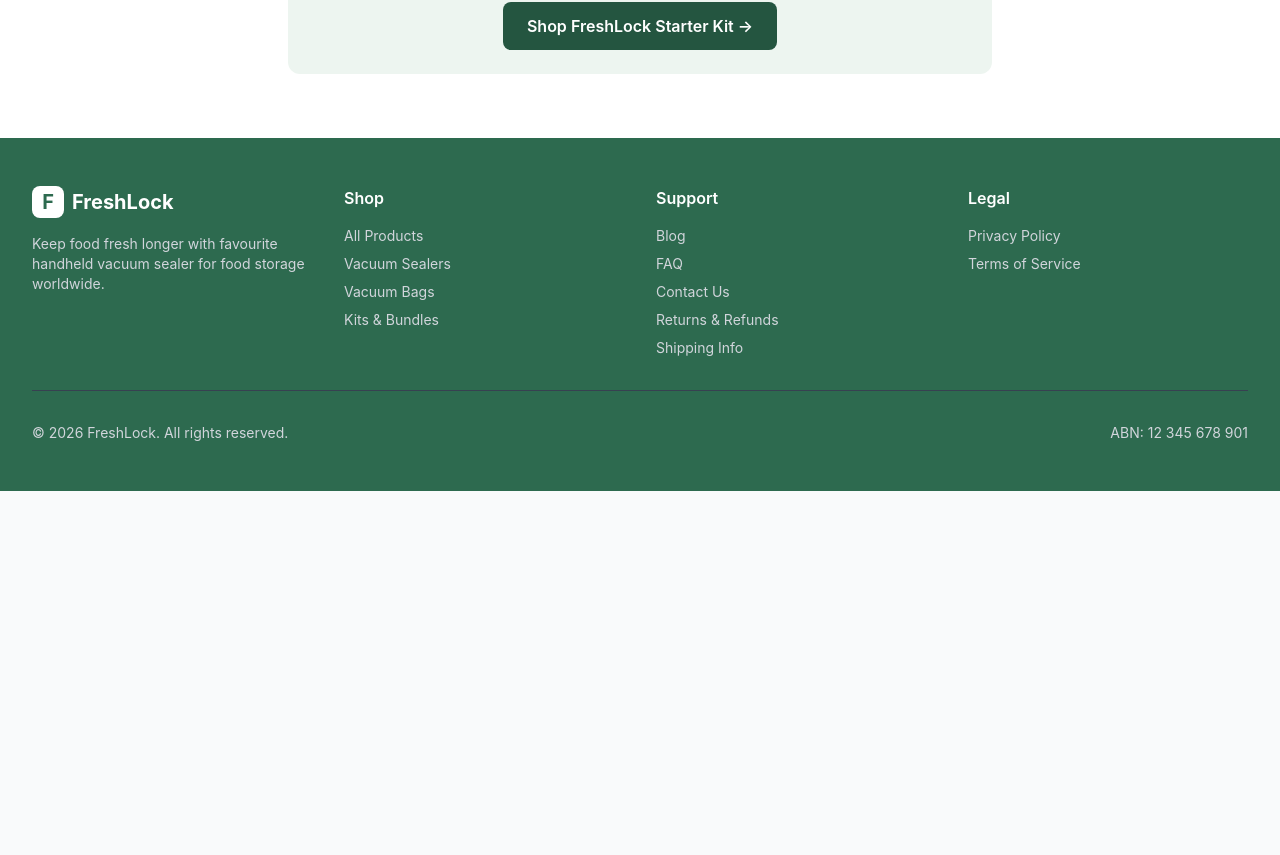
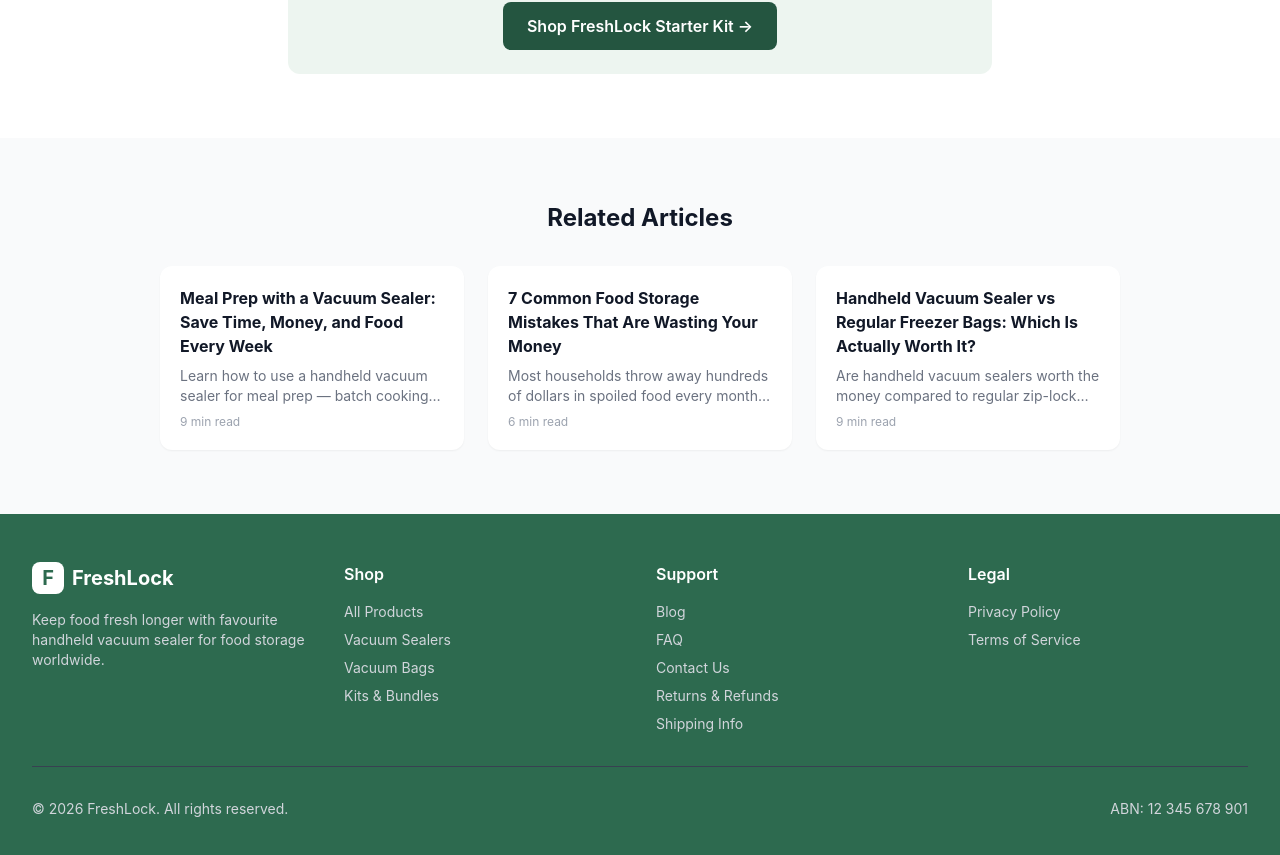
Before and after one commit to jasonyuan886/freshlock-store, a Next.js app: page /blog/best-foods-to-vacuum-seal in a window 1280 px wide. Shown: the part 4744-5599 px from the top of the page. Before the commit the page ends 5235 px from the top, so only its background shows below. Built offline with nearby package versions, Linux system fonts and the light colour scheme.

Commit message:
SEO: add Related Articles section for internal linking

```diff
--- a/app/blog/[slug]/page.tsx
+++ b/app/blog/[slug]/page.tsx
@@ -1,7 +1,7 @@
 import type { Metadata } from 'next';
 import Link from 'next/link';
 import { notFound } from 'next/navigation';
-import { getAllPosts, getPostBySlug } from '@/lib/blog';
+import { getAllPosts, getPostBySlug, getRelatedPosts } from '@/lib/blog';
 
 interface PageProps {
   params: Promise<{ slug: string }>;
@@ -17,7 +17,7 @@ export async function generateMetadata({ params }: PageProps): Promise<Metadata>
   const post = getPostBySlug(slug);
   if (!post) return {};
   return {
-    title: post.title,
+    title: `${post.title} | FreshLock`,
     description: post.description,
     alternates: { canonical: `/blog/${slug}` },
     openGraph: {
@@ -34,6 +34,8 @@ export default async function BlogPostPage({ params }: PageProps) {
   const { slug } = await params;
   const post = getPostBySlug(slug);
   if (!post) notFound();
+
+  const relatedPosts = getRelatedPosts(slug, 3);
 
   const jsonLd = {
     '@context': 'https://schema.org',
@@ -107,6 +109,31 @@ export default async function BlogPostPage({ params }: PageProps) {
           </div>
         </div>
       </article>
+
+      {relatedPosts.length > 0 && (
+        <section className="bg-gray-50 py-16" aria-labelledby="related-heading">
+          <div className="max-w-5xl mx-auto px-4 sm:px-6 lg:px-8">
+            <h2 id="related-heading" className="text-2xl font-bold text-gray-900 mb-8 text-center">
+              Related Articles
+            </h2>
+            <div className="grid md:grid-cols-3 gap-6">
+              {relatedPosts.map(rp => (
+                <Link
+                  key={rp.slug}
+                  href={`/blog/${rp.slug}`}
+                  className="group bg-white rounded-xl p-5 shadow-sm hover:shadow-lg transition"
+                >
+                  <h3 className="font-bold text-gray-900 group-hover:text-primary-600 transition mb-2">
+                    {rp.title}
+                  </h3>
+                  <p className="text-sm text-gray-500 mb-2 line-clamp-2">{rp.description}</p>
+                  <p className="text-xs text-gray-400">{rp.readingTime}</p>
+                </Link>
+              ))}
+            </div>
+          </div>
+        </section>
+      )}
     </div>
   );
 }
```
